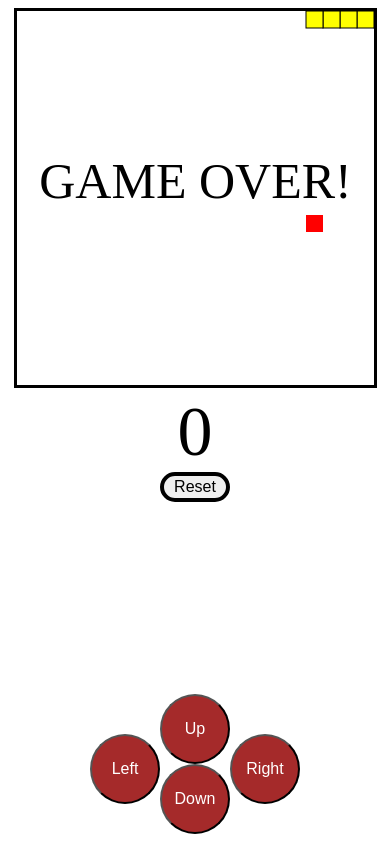
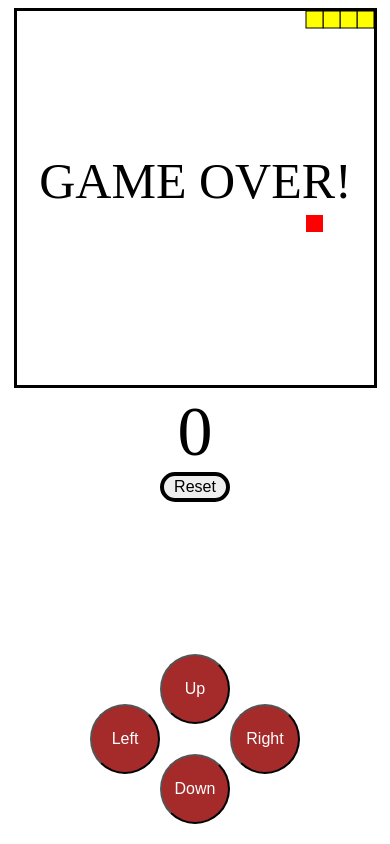
Before and after one commit to sokhaimeach/Snake-Game, a plain HTML site: page index.html in a window 390 px wide. Drawn offline with Linux system fonts and the light colour scheme.

Commit message:
update btn media

```diff
--- a/style.css
+++ b/style.css
@@ -19,8 +19,14 @@
 }
 
 #upBtn, #downBtn, #leftBtn, #rightBtn {
+    display: none;
+}
+
+@media screen and (max-width: 600px) {
+    #upBtn, #downBtn, #leftBtn, #rightBtn {
     font: "Permanent Marker", cursive;
     position: fixed;
+    display: block;
     font-size: 16px;
     width: 70px;
     height: 70px;
@@ -31,25 +37,26 @@
 }
 
 #upBtn {
-    bottom: 80px;
+    bottom: 120px;
     left: 50%;
     transform: translateX(-50%);
 }
 
 #downBtn {
-    bottom: 10px;
+    bottom: 20px;
     left: 50%;
     transform: translateX(-50%);
 }
 
 #leftBtn {
-    bottom: 40px;
+    bottom: 70px;
     left: 50%;
     transform: translateX(-150%);
 }
 
 #rightBtn {
-    bottom: 40px;
+    bottom: 70px;
     left: 50%;
     transform: translateX(50%);
 }
+}
```
